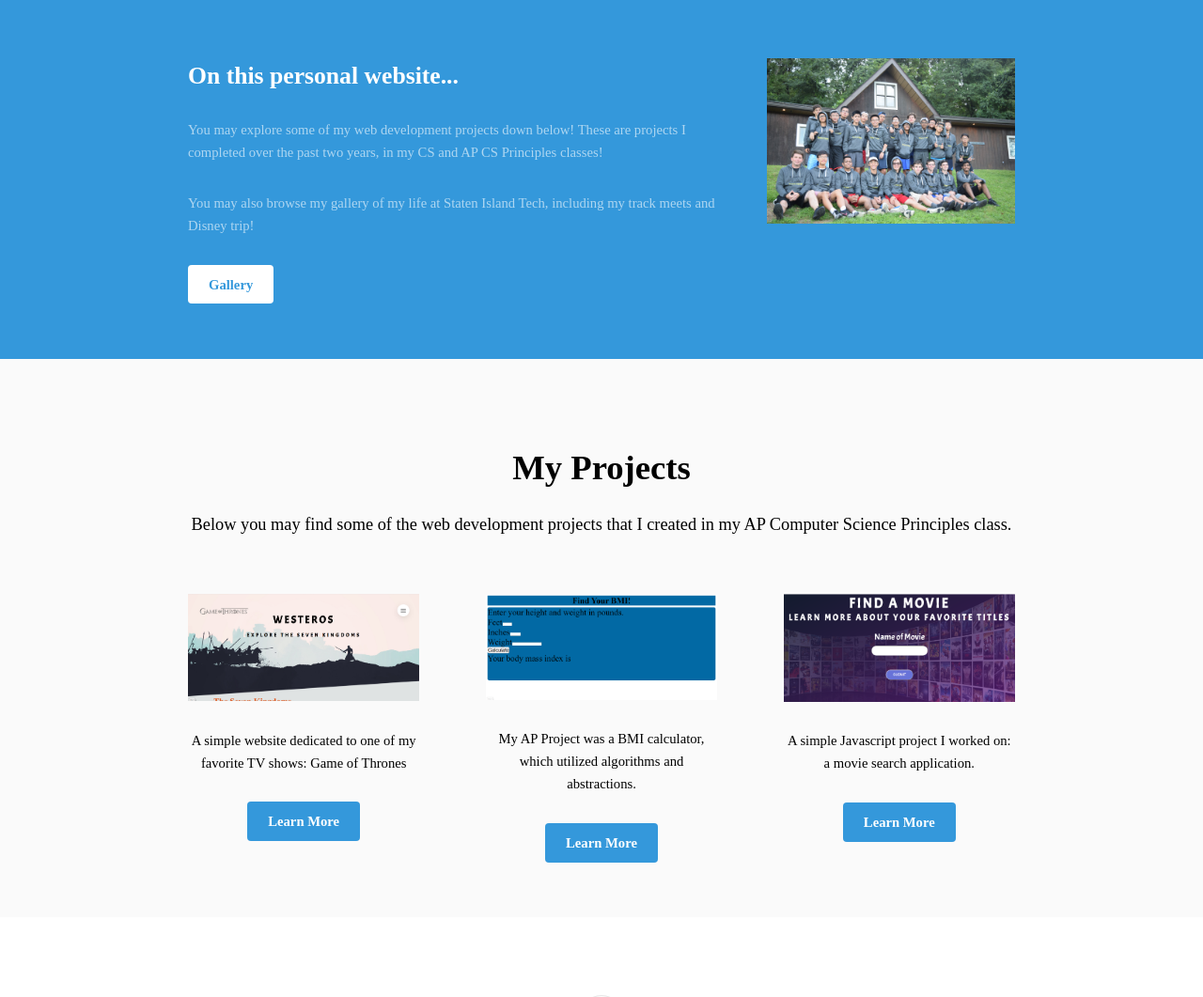
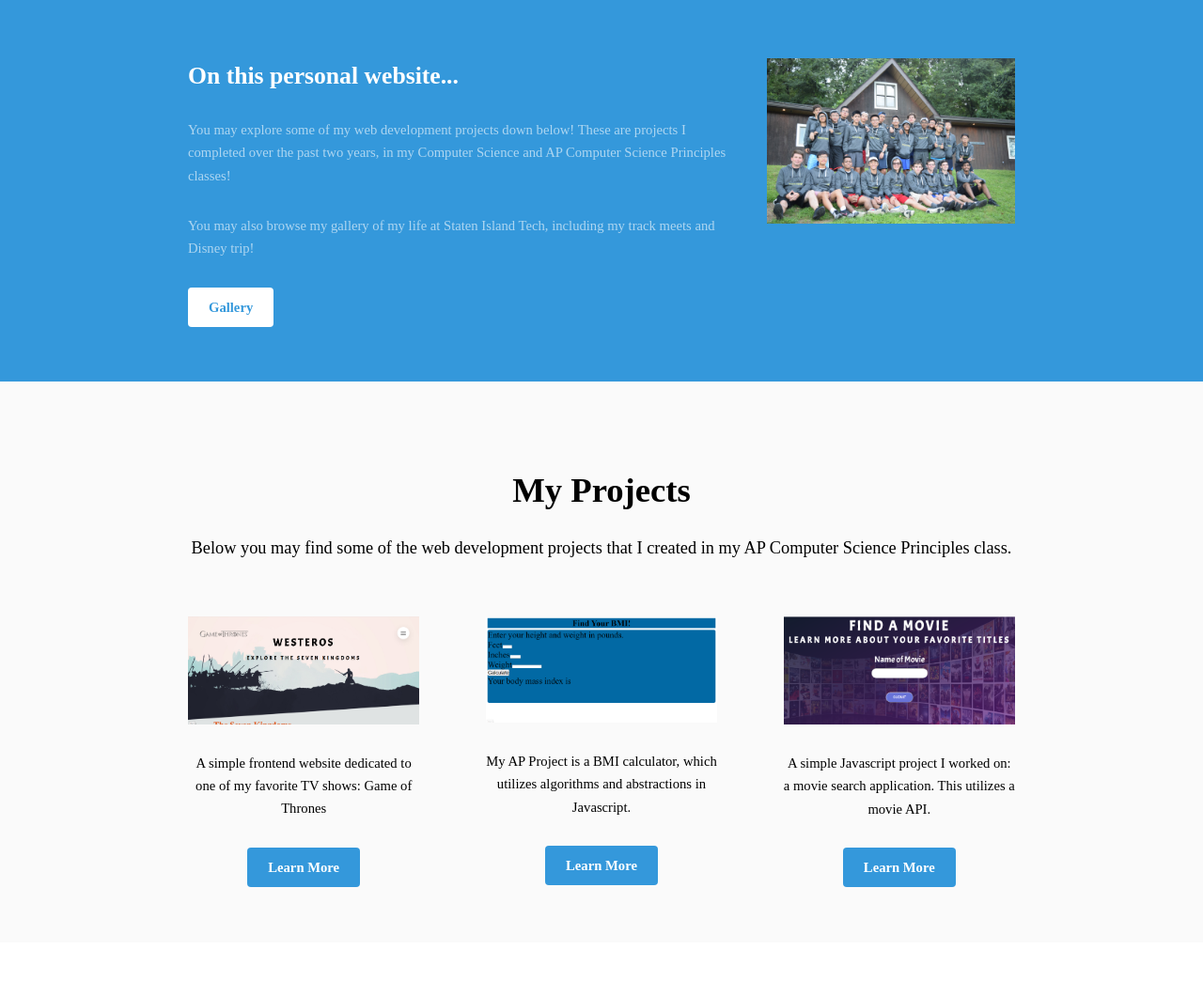
Before and after one commit to ShaneTheBro/Personal-Portfolio, a plain HTML site: page index.html in a window 1280 px wide. Shown: the part 1200-2261 px from the top of the page at 94% size. Drawn offline with Linux system fonts and the light colour scheme; a web font is replaced by a local one.

Commit message:
final tweaks

```diff
--- a/index.html
+++ b/index.html
@@ -68,7 +68,7 @@
 							<div class="flex flex-2">
 								<div class="col col2">
 									<h3>On this personal website...</h3>
-									<p>You may explore some of my web development projects down below! These are projects I completed over the past two years, in my CS and AP CS Principles classes!</p>
+									<p>You may explore some of my web development projects down below! These are projects I completed over the past two years, in my Computer Science and AP Computer Science Principles classes!</p>
 									<p>You may also browse my gallery of my life at Staten Island Tech, including my track meets and Disney trip!</p>
 									<a href="generic.html" class="button">Gallery</a>
 								</div>
@@ -93,21 +93,21 @@
 									<div class="image round fit">
 										<img src="images/pic03.png" alt="" />
 									</div>
-									<p>A simple website dedicated to one of my favorite TV shows: Game of Thrones</p>
+									<p>A simple frontend website dedicated to one of my favorite TV shows: Game of Thrones</p>
 									<a href="https://westeros.netlify.app/" class="button">Learn More</a>
 								</div>
 								<div class="col align-center">
 									<div class="image round fit">
 										<img src="images/pic05.png" alt="" />
 									</div>
-									<p>My AP Project was a BMI calculator, which utilized algorithms and abstractions. </p>
+									<p>My AP Project is a BMI calculator, which utilizes algorithms and abstractions in Javascript. </p>
 									<a href="https://healthcalculator.netlify.app/" class="button">Learn More</a>
 								</div>
 								<div class="col align-center">
 									<div class="image round fit">
 										<img src="images/pic04.png" alt="" />
 									</div>
-									<p>A simple Javascript project I worked on: a movie search application.</p>
+									<p>A simple Javascript project I worked on: a movie search application. This utilizes a movie API.</p>
 									<a href="https://findamovie.netlify.app/" class="button">Learn More</a>
 								</div>
 							</div>
```
